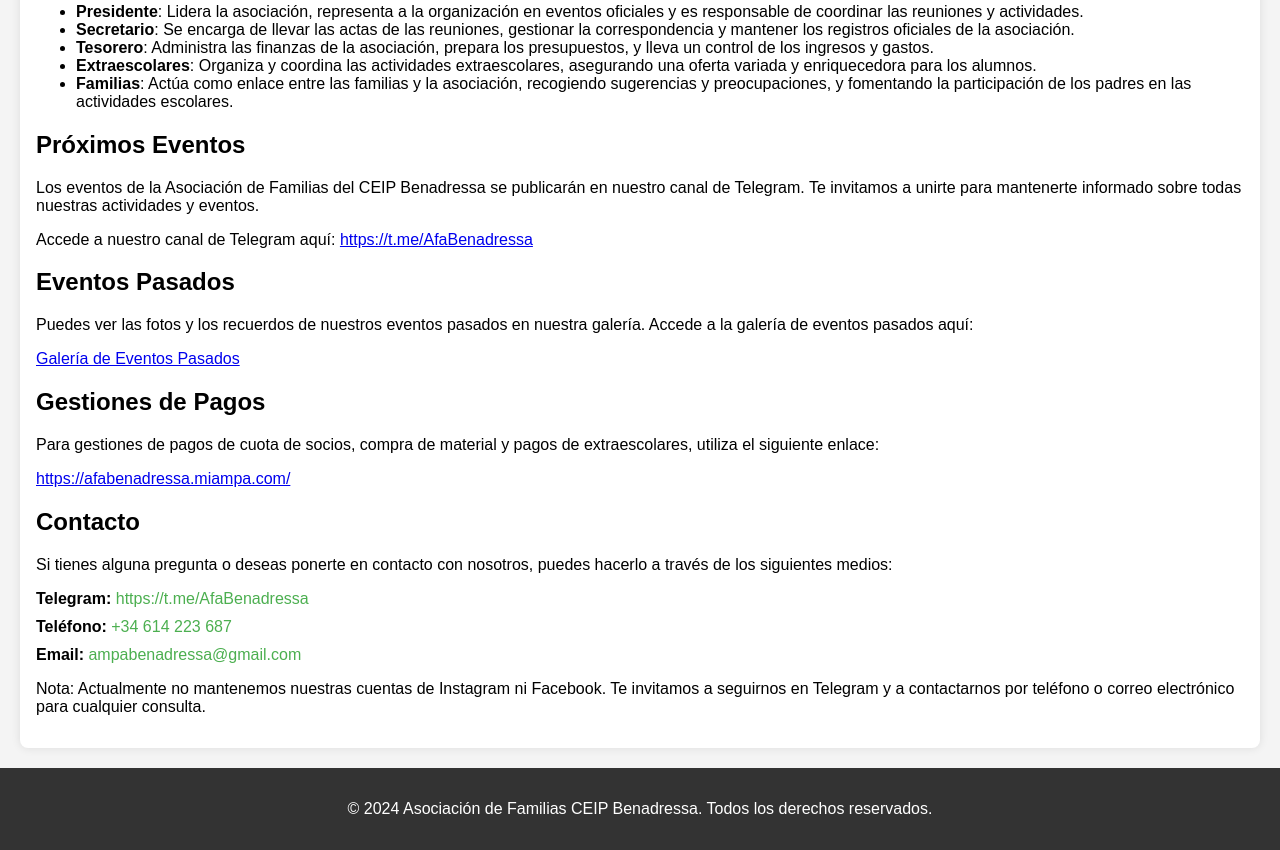
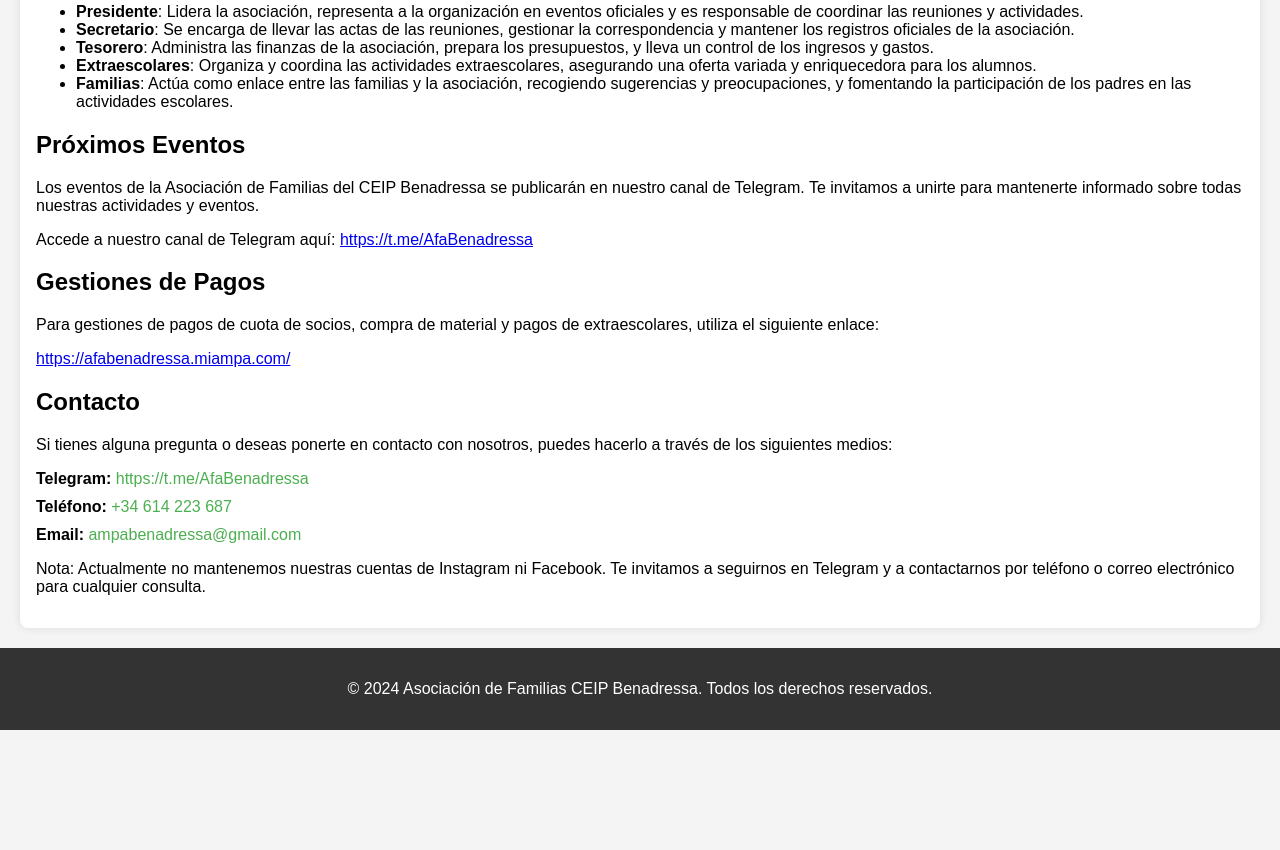
Before and after one commit to spargates/AFAweb, a plain HTML site: page index.html in a window 1280 px wide. Shown: the part 641-1491 px from the top of the page. After the commit the page ends 1371 px from the top, so only its background shows below. Drawn offline with Linux system fonts and the light colour scheme.

Commit message:
Update index.html

```diff
--- a/index.html
+++ b/index.html
@@ -105,10 +105,6 @@
     	<p>Los eventos de la Asociación de Familias del CEIP Benadressa se publicarán en nuestro canal de Telegram. Te invitamos a unirte para mantenerte informado sobre todas nuestras actividades y eventos.</p>
    	 <p>Accede a nuestro canal de Telegram aquí: <a href="https://t.me/AfaBenadressa" target="_blank">https://t.me/AfaBenadressa</a></p>
 
-        <h2>Eventos Pasados</h2>
-        <p>Puedes ver las fotos y los recuerdos de nuestros eventos pasados en nuestra galería. Accede a la galería de eventos pasados aquí:</p>
-        <p><a href="https://spargates.github.io/AFAweb/galeria.html" target="_blank">Galería de Eventos Pasados</a></p>
-
     </section>
 
     <section id="pagos" class="pagos">
```
